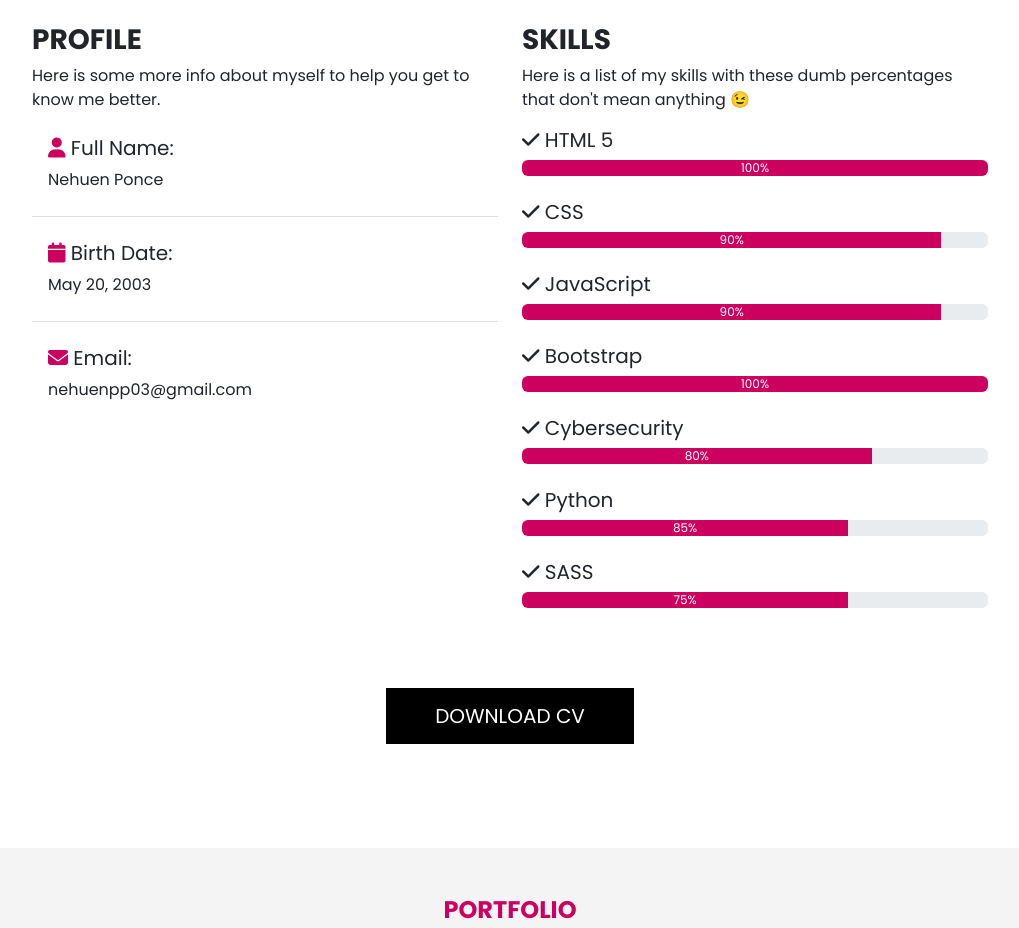
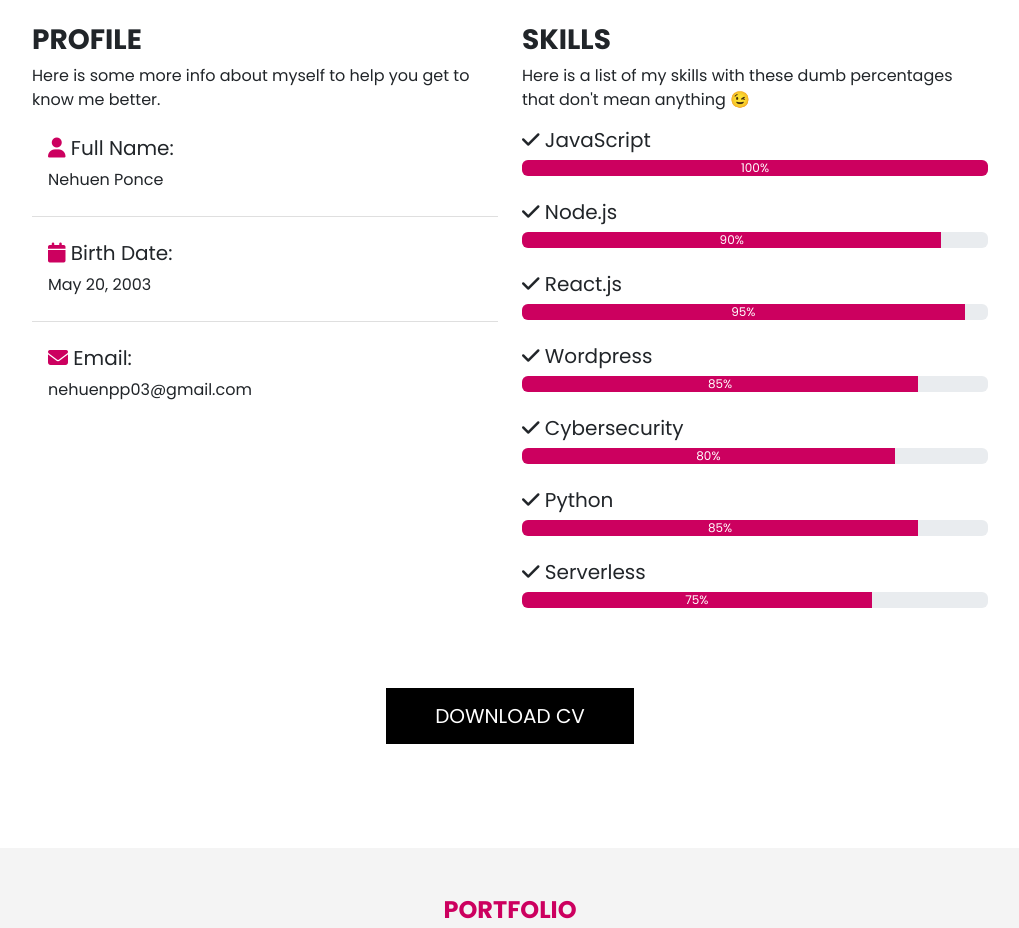
Before and after one commit to nehuenponce/NehuenPonce, a website: page index.html in a window 1280 px wide. Shown: the part 1360-2288 px from the top of the page, without its empty margins (130-1149 px from the left). Drawn offline with Linux system fonts and the light colour scheme.

Commit message:
index.html

```diff
--- a/index.html
+++ b/index.html
@@ -116,7 +116,7 @@
               Here is a list of my skills with these dumb percentages that don't
               mean anything 😉
             </p>
-            <h5><i class="fas fa-check"></i> HTML 5</h5>
+            <h5><i class="fas fa-check"></i> JavaScript</h5>
             <div
               class="progress mb-4"
               role="progressbar"
@@ -127,7 +127,7 @@
               <div class="progress-bar" style="width: 100%">100%</div>
             </div>
 
-            <h5><i class="fas fa-check"></i> CSS</h5>
+            <h5><i class="fas fa-check"></i> Node.js</h5>
             <div
               class="progress mb-4"
               role="progressbar"
@@ -138,7 +138,7 @@
               <div class="progress-bar" style="width: 90%">90%</div>
             </div>
 
-            <h5><i class="fas fa-check"></i> JavaScript</h5>
+            <h5><i class="fas fa-check"></i> React.js</h5>
             <div
               class="progress mb-4"
               role="progressbar"
@@ -146,10 +146,10 @@
               aria-valuemin="0"
               aria-valuemax="100"
             >
-              <div class="progress-bar" style="width: 90%">90%</div>
+              <div class="progress-bar" style="width: 95%">95%</div>
             </div>
 
-            <h5><i class="fas fa-check"></i> Bootstrap</h5>
+            <h5><i class="fas fa-check"></i> Wordpress</h5>
             <div
               class="progress mb-4"
               role="progressbar"
@@ -157,7 +157,7 @@
               aria-valuemin="0"
               aria-valuemax="100"
             >
-              <div class="progress-bar" style="width: 100%">100%</div>
+              <div class="progress-bar" style="width: 85%">85%</div>
             </div>
 
             <h5><i class="fas fa-check"></i> Cybersecurity</h5>
@@ -168,7 +168,7 @@
               aria-valuemin="0"
               aria-valuemax="100"
             >
-              <div class="progress-bar" style="width: 75%">80%</div>
+              <div class="progress-bar" style="width: 80%">80%</div>
             </div>
 
             <h5><i class="fas fa-check"></i> Python</h5>
@@ -179,10 +179,10 @@
               aria-valuemin="0"
               aria-valuemax="100"
             >
-              <div class="progress-bar" style="width: 70%">85%</div>
+              <div class="progress-bar" style="width: 85%">85%</div>
             </div>
 
-            <h5><i class="fas fa-check"></i> SASS</h5>
+            <h5><i class="fas fa-check"></i> Serverless</h5>
             <div
               class="progress mb-4"
               role="progressbar"
@@ -190,7 +190,7 @@
               aria-valuemin="0"
               aria-valuemax="100"
             >
-              <div class="progress-bar" style="width: 70%">75%</div>
+              <div class="progress-bar" style="width: 75%">75%</div>
             </div>
           </div>
         </div>
@@ -219,9 +219,9 @@
           <div class="col-md-6 mb-4">
             <div class="project shadow-lg rounded-5">
               <a
-                href="https://nehuenponce.github.io/GrowthPartnerAgencyApp/"
+                href="https://sanchezcamino.es"
                 data-lightbox="images"
-                data-title="Growth Partner Agency App Website"
+                data-title="Insurance Broker Website"
               >
                 <img
                   src="images/fotogrowthpartner.png"
@@ -235,9 +235,9 @@
           <div class="col-md-6 mb-4">
             <div class="project shadow-lg rounded-5">
               <a
-                href="https://nehuenponce.github.io/AppMasterHack/"
+                href="https://psicorenga.es"
                 data-lightbox="images"
-                data-title="MasterHack App Website"
+                data-title="Psychology Office Website"
               >
                 <img
                   src="images/fotomasterhack.png"
@@ -299,7 +299,7 @@
           <div class="col-md-6 mb-4">
             <div class="project shadow-lg rounded-5">
               <a
-                href="https://nehuenponce.github.io/AppVibeCrafters/"
+                href="https://nehuenponce.github.io/GrowthPartnerAgencyApp/"
                 data-lightbox="images"
                 data-title="Grid Layout"
               >
```
